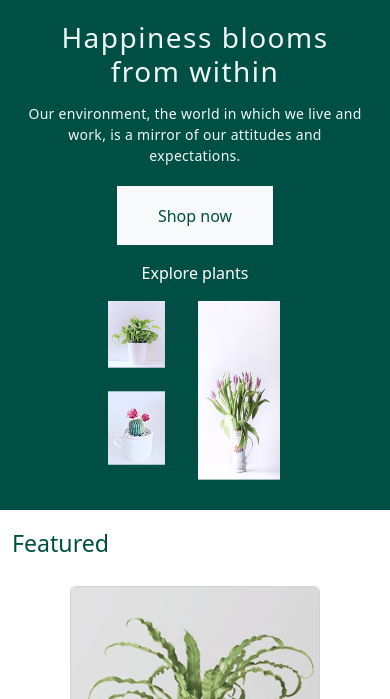
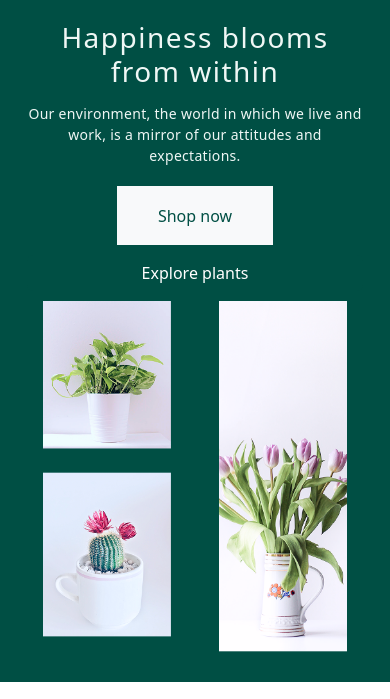
Before and after one commit to shahdosamaa/Plantify, a plain HTML site: page index.html in a window 390 px wide. Shown: the part 121-820 px from the top of the page. Drawn offline with nearby package versions, Linux system fonts and the light colour scheme.

Commit message:
fix: adjust image layout for mobile view

```diff
--- a/index.html
+++ b/index.html
@@ -60,17 +60,21 @@
         </div>
       </div>
 
-      <div class="col-md-7">
-        <div class="row g-3 d-flex justify-content-end">
-          <div class="col-3 d-flex flex-column gap-2">
-            <img src="./imgs/image-3.png" alt="Plant Small 1" class="img-fluid">
-            <img src="./imgs/image-2.png" alt="Plant Small 2" class="img-fluid">
-          </div>
-          <div class="col-4">
-            <img src="./imgs/image-1.png" alt="Plant Large" class="img-fluid h-100">
-          </div>
-        </div>
-      </div>
+<div class="col-md-7">
+  <div class="row g-3 d-flex justify-content-end align-items-stretch">
+    <!-- الصورتين الصغيرتين -->
+    <div class="col-6 col-md-3 d-flex flex-column gap-2">
+      <img src="./imgs/image-3.png" alt="Plant Small 1" class="img-fluid flex-fill" style="object-fit: cover;">
+      <img src="./imgs/image-2.png" alt="Plant Small 2" class="img-fluid flex-fill" style="object-fit: cover;">
+    </div>
+    <!-- الصورة الكبيرة -->
+    <div class="col-6 col-md-4">
+      <img src="./imgs/image-1.png" alt="Plant Large" class="img-fluid h-100" style="object-fit: cover;">
+    </div>
+  </div>
+</div>
+
+
 
     </div>
   </div>
```
